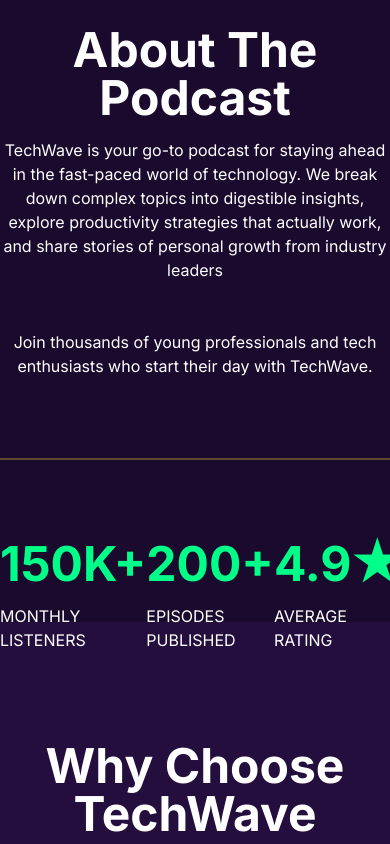
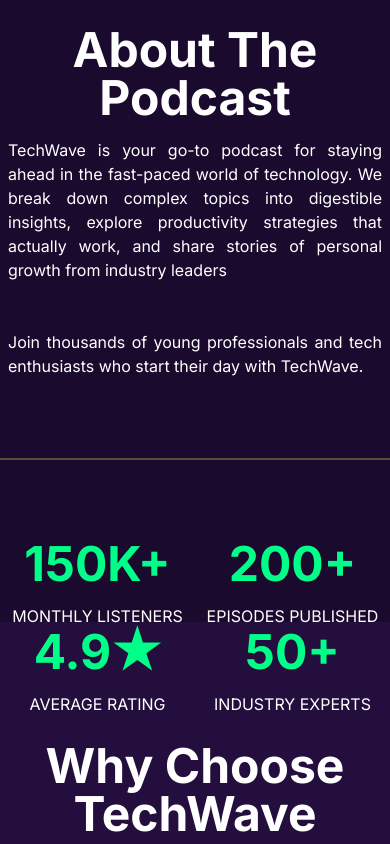
Before and after one commit to rashidcox/P-HERO-WD-A02, a plain HTML site: page index.html in a window 390 px wide. Shown: the part 960-1804 px from the top of the page. Drawn offline with nearby package versions, Linux system fonts and the light colour scheme.

Commit message:
responsiive

```diff
--- a/index.html
+++ b/index.html
@@ -95,7 +95,7 @@
             <div class="max-w-[1600px] m-auto h-[646px] pt-[50px]">
                 <div class="max-w-[1200px] m-auto">
                     <h2 class="text-5xl text-center font-bold text-c_two">About The Podcast</h2>
-                    <p class="mt-4 text-center text-c_two text-[16px]">TechWave is your go-to podcast for staying
+                    <p class="mt-4 text-justify px-2  md:text-center text-c_two text-[16px]">TechWave is your go-to podcast for staying
                         ahead in the fast-paced world of technology.
                         We break down complex topics into digestible insights, explore productivity strategies that
                         actually work,
@@ -107,22 +107,22 @@
                     </p>
                 </div>
                 <div class="border-[1px] border-[#5d4934] mt-20 mb-20"></div>
-                <div class="max-w-[1200px] m-auto flex justify-between">
+                <div class="max-w-[1200px] m-auto grid grid-cols-2 md:flex justify-between">
                     <div>
                         <h5 class="mb-4 text-center text-5xl text-c_five font-bold">150K+</h5>
-                        <p class="text-4 text-white uppercase">Monthly Listeners</p>
+                        <p class="text-4 text-white text-center uppercase">Monthly Listeners</p>
                     </div>
                     <div>
                         <h5 class="mb-4 text-center text-5xl text-c_five font-bold">200+</h5>
-                        <p class="text-4 text-white uppercase">Episodes Published</p>
+                        <p class="text-4 text-white text-center uppercase">Episodes Published</p>
                     </div>
                     <div>
                         <h5 class="mb-4 text-center text-5xl text-c_five font-bold">4.9&#9733;</h5>
-                        <p class="text-4 text-white uppercase">Average Rating</p>
+                        <p class="text-4 text-white text-center uppercase">Average Rating</p>
                     </div>
                     <div>
                         <h5 class="mb-4 text-center text-5xl text-c_five font-bold">50+</h5>
-                        <p class="text-4 text-white uppercase">Industry Experts</p>
+                        <p class="text-4 text-white text-center uppercase">Industry Experts</p>
                     </div>
                 </div>
             </div>
@@ -131,7 +131,7 @@
         <section class="bg-c_six h-[1500px]">
             <div class="max-w-[1200px] mx-auto">
                 <h2 class="text-center font-bold text-5xl text-[#ffffff] pt-[120px]">Why Choose TechWave</h2>
-                <div class="mt-40 grid grid-cols-3 grid-rows-3 gap-[30px]">
+                <div class="mt-40 grid grid-cols-1 px-2 md:grid-cols-3 md:grid-rows-3 gap-[30px]">
                     <!-- episode cards -->
                     <div class="bg-[#351165] p-10 rounded-[40px] row-span-2">
                         <div class="flex items-center h-full">
@@ -202,11 +202,11 @@
         <section class="bg-c_four ">
             <div class="max-w-[1200px] mx-auto">
                 <h3 class="text-center font-bold text-5xl text-white pt-[120px]">Featured Episodes</h3>
-                <div class="mt-20 grid grid-cols-3 gap-10">
+                <div class="mt-20 grid grid-cols-1 px-2 md:grid-cols-3 gap-10">
                     <!-- episode card -->
                     <div class="bg-[#250D44] rounded-[30px]">
                         <div class="relative">
-                            <img class="rounded-t-[30px]" src="assets/episode1.png" alt="">
+                            <img class="rounded-t-[30px] " src="assets/episode1.png" alt="">
                             <img class="absolute top-1/2 left-1/2 transform -translate-x-1/2 -translate-y-1/2"
                                 src="assets/play.png" alt="">
                         </div>
```
